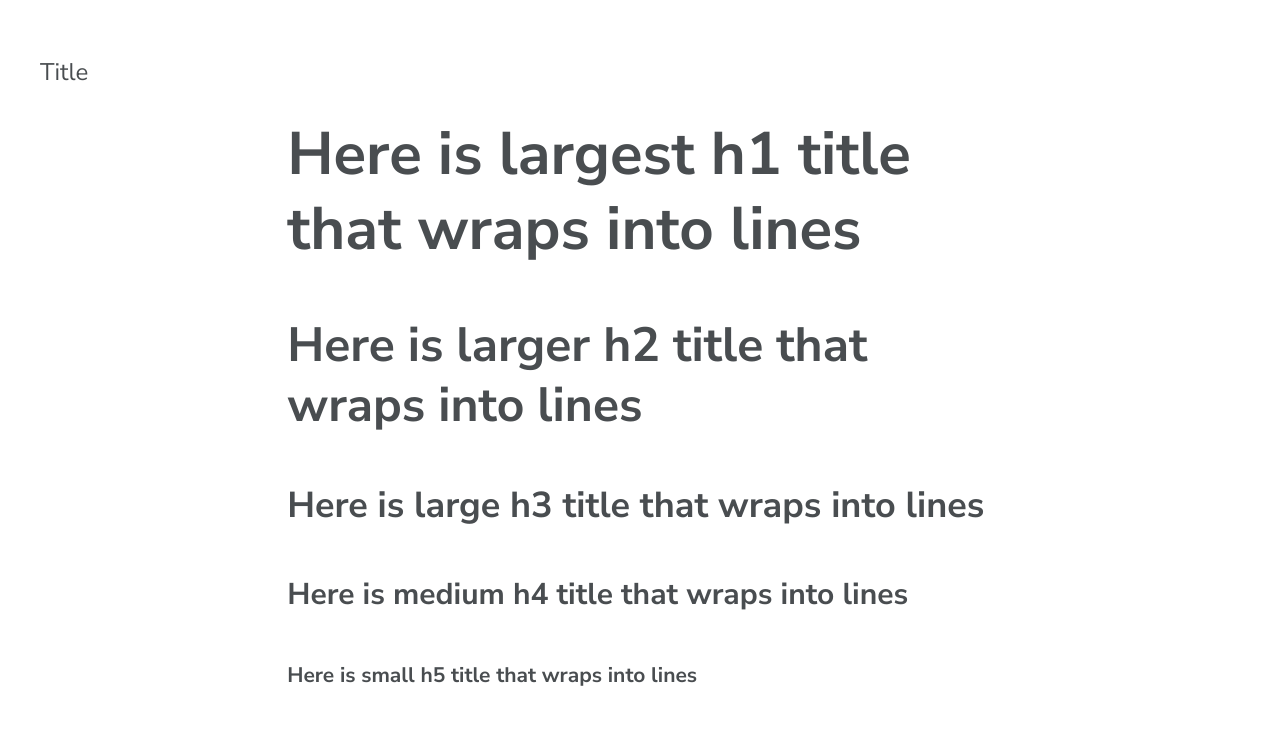
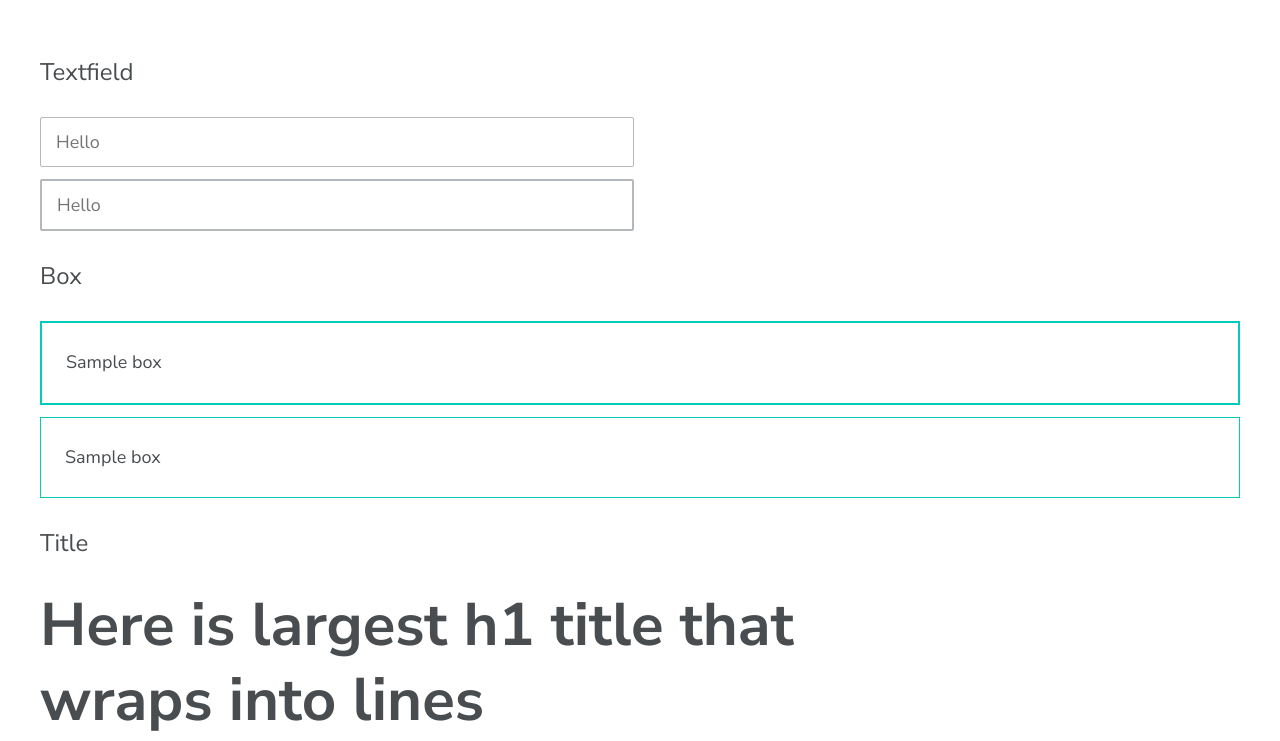
Before and after one commit to garden-io/eden, a Gatsby site: page / in a window 1280 px wide. Shown: the part 117-858 px from the top of the page. Built offline with nearby package versions, Linux system fonts and the light colour scheme; Gatsby itself is replaced by a stand-in of ours; a web font is replaced by a local one.

Commit message:
feat: border width for textfield

```diff
--- a/src/components/Box.tsx
+++ b/src/components/Box.tsx
@@ -4,7 +4,7 @@
  * All rights reserved.
  */
 
-import { Color, Whitespace, BorderRadius } from "../themes"
+import { Color, Whitespace, BorderRadius, BorderWidth } from "../themes"
 import React, { FC } from "react"
 
 import { useTheme } from "../contexts"
@@ -22,6 +22,10 @@
    * Border color
    */
   borderColor?: Color
+  /**
+   * Border width
+   */
+  borderWidth?: BorderWidth
   /**
    * Border radius
    */
@@ -43,6 +47,7 @@
   children = null,
   padding = "large",
   borderColor = "none",
+  borderWidth = "none",
   borderRadius = "none",
   background = "none",
   justify = "flex-start",
@@ -52,7 +57,7 @@
   debug = false,
   overflow = "auto",
 }) => {
-  const { space, colors, borderRadiuses } = useTheme()
+  const { space, colors, borderRadiuses, borderWidths } = useTheme()
   return (
     <div
       style={{
@@ -64,7 +69,7 @@
         borderRadius: borderRadiuses[borderRadius],
         borderStyle: borderColor ? "solid" : "",
         backgroundColor: colors[background],
-        borderWidth: borderColor ? "1px" : "",
+        borderWidth: borderColor ? borderWidths[borderWidth] : "",
         height: Object(space).hasOwnProperty(height) ? space[height] : height,
         boxShadow: shadow ? "0 0 2px rgba(0,0,0,0.1), 0 0 40px rgba(0,0,0,0.05)" : "",
         overflow,
--- a/src/components/Textfield.tsx
+++ b/src/components/Textfield.tsx
@@ -6,8 +6,7 @@
 
 import React, { FC } from "react"
 
-import { useTheme } from "../contexts"
-import { fontFamilies } from "../themes"
+import { useTheme, BorderWidths, Color, BorderWidth, BorderRadius } from ".."
 
 interface Props {
   title?: string
@@ -16,6 +15,10 @@
   placeholder?: string
   type?: string
   disabled?: boolean
+  /**
+   * Border width
+   */
+  borderWidth?: BorderWidth
   onChange?: (value: string) => void
 }
 
@@ -26,9 +29,10 @@
   placeholder = "",
   type = "text",
   disabled = false,
+  borderWidth = "small",
   onChange = () => null,
 }) => {
-  const { colors, space, textSizes } = useTheme()
+  const { colors, space, textSizes, fontFamilies, borderWidths, borderRadiuses } = useTheme()
   const handleChange = (event: React.ChangeEvent<HTMLInputElement>) => onChange(event.target.value)
   return (
     /* TODO: Make opacity a thene variable */
@@ -54,8 +58,8 @@
         style={{
           display: "block",
           background: colors.white,
-          borderRadius: "1px",
-          borderWidth: "1px",
+          borderRadius: borderRadiuses.small,
+          borderWidth: borderWidths[borderWidth],
           borderStyle: "solid",
           borderColor: colors.grayLight,
           color: colors.gray,
--- a/src/pages/index.tsx
+++ b/src/pages/index.tsx
@@ -18,6 +18,7 @@
   textSizes,
   TextSize,
   Pre,
+  Textfield,
 } from ".."
 
 const EdenColors = () => (
@@ -36,8 +37,7 @@
 )
 
 const EdenTitles = () => (
-  <Grid columns="1fr 3fr 1fr">
-    <Space />
+  <Grid columns="2fr 1fr">
     <Grid>
       {flatten(
         Object.entries(titleSizes)
@@ -50,7 +50,6 @@
           ])
       )}
     </Grid>
-    <Space />
   </Grid>
 )
 
@@ -80,8 +79,7 @@
 //)
 
 const EdenTexts = () => (
-  <Grid columns="1fr 3fr 1fr">
-    <Space />
+  <Grid columns="2fr 1fr">
     <Grid>
       {flatten(
         Object.entries(textSizes)
@@ -95,9 +93,32 @@
           ])
       )}
     </Grid>
-    <Space />
   </Grid>
 )
+
+const EdenBoxes = () => {
+  return (
+    <Grid>
+      <Box borderWidth="medium" borderColor="greenDark">
+        <Text>Sample box</Text>
+      </Box>
+      <Box borderWidth="small" borderColor="greenDark">
+        <Text>Sample box</Text>
+      </Box>
+    </Grid>
+  )
+}
+
+const EdenTextfields = () => {
+  return (
+    <Grid columns="1fr 1fr">
+      <Grid>
+        <Textfield placeholder="Hello" />
+        <Textfield borderWidth="large" placeholder="Hello" />
+      </Grid>
+    </Grid>
+  )
+}
 
 const Colors = () => {
   return (
@@ -107,6 +128,10 @@
       <Section>
         <Space height="larger" />
         <Grid gap="large">
+          <Text size="large">Textfield</Text>
+          <EdenTextfields />
+          <Text size="large">Box</Text>
+          <EdenBoxes />
           <Text size="large">Title</Text>
           <EdenTitles />
           <Text size="large">Text</Text>
--- a/src/themes/index.ts
+++ b/src/themes/index.ts
@@ -300,6 +300,20 @@
   none: "0px",
 }
 
+export interface BorderWidths {
+  medium: string
+  small: string
+  none: string
+}
+
+export type BorderWidth = keyof BorderWidths
+
+export const borderWidths: BorderWidths = {
+  medium: "2px",
+  small: "1px",
+  none: "0px",
+}
+
 export const theme = {
   colors,
   brandColors,
@@ -319,4 +333,5 @@
   codeSizes,
   iconSizes,
   borderRadiuses,
+  borderWidths,
 }
```
